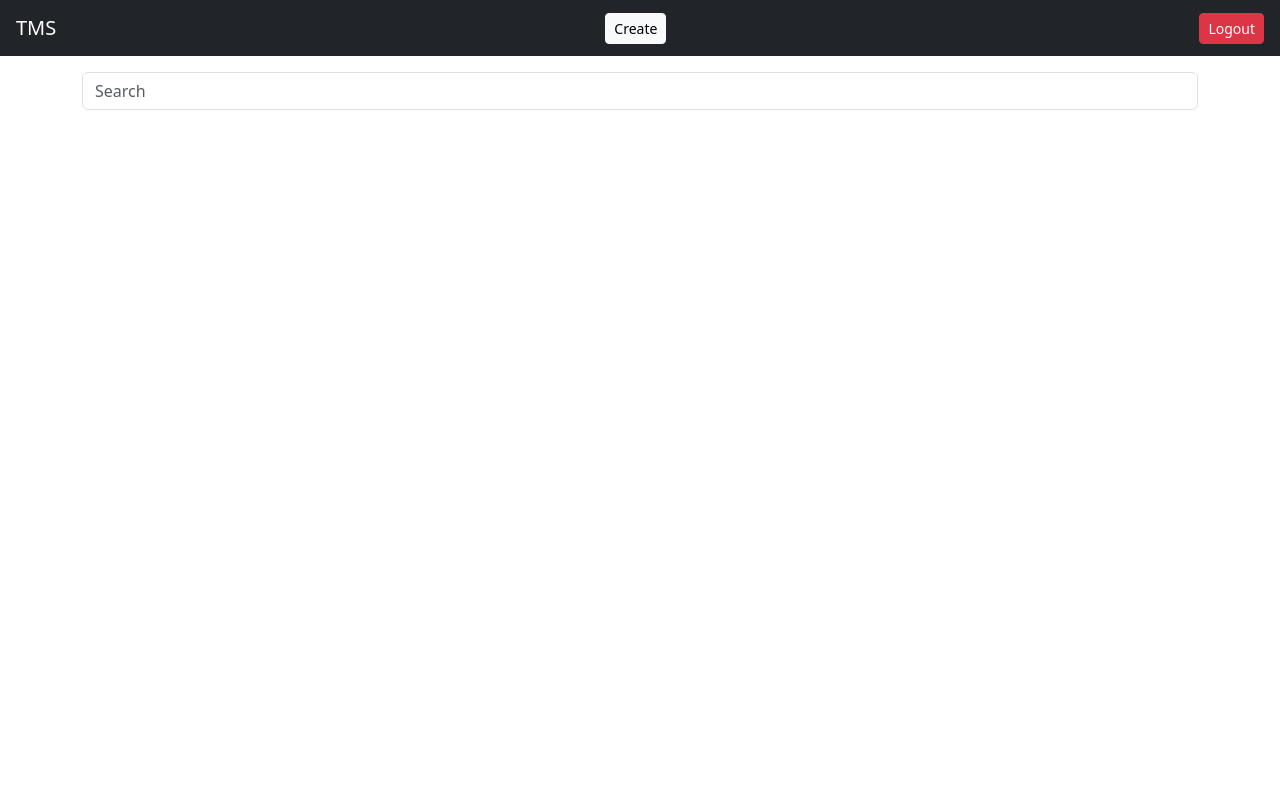
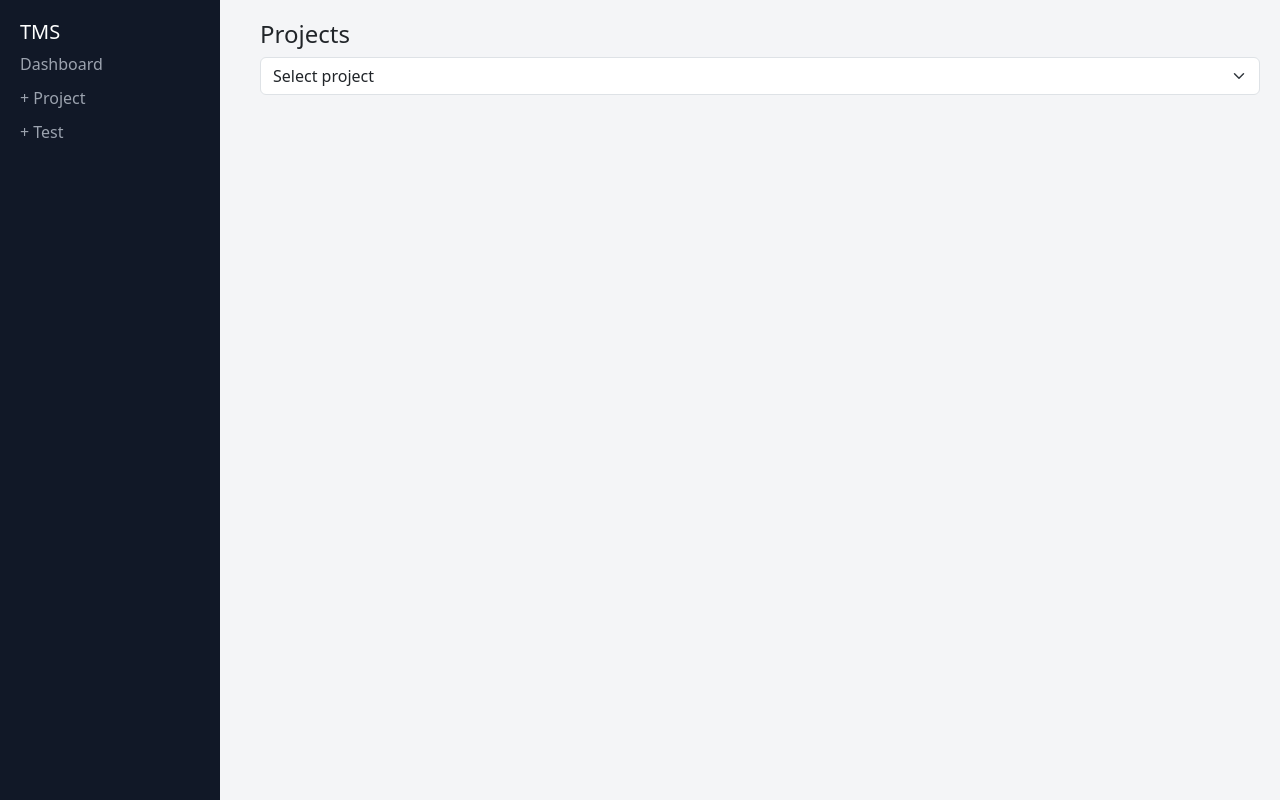
Before and after one commit to ryryryryry1346/tms-app, a Flask app: page / in a window 1280 px wide. Run offline with Flask 3, Linux system fonts and the light colour scheme; the visitor is signed in with stand-in values (Sample User, id 1); data that the repository does not hold is empty; some libraries are stand-ins or nearby versions.

Commit message:
update: SaaS structure + UI redesign

```diff
--- a/templates/base.html
+++ b/templates/base.html
@@ -2,30 +2,106 @@
 <html>
 <head>
   <title>TMS</title>
+
   <link href="https://cdn.jsdelivr.net/npm/bootstrap@5.3.0/dist/css/bootstrap.min.css" rel="stylesheet">
 
   <style>
-    body { overflow-x:hidden; }
+    body {
+      background:#f4f5f7;
+      font-family: system-ui;
+    }
 
-    img {
-      max-width:200px;
-      margin:5px;
+    .navbar {
+      background:#1f2937;
+    }
+
+    .sidebar {
+      width:220px;
+      background:#111827;
+      color:white;
+      height:100vh;
+      position:fixed;
+      padding:20px;
+    }
+
+    .sidebar a {
+      color:#9ca3af;
+      display:block;
+      margin-bottom:10px;
+      text-decoration:none;
+    }
+
+    .sidebar a:hover {
+      color:white;
+    }
+
+    .content {
+      margin-left:240px;
+      padding:20px;
+    }
+
+    .card-test {
+      background:white;
+      border-radius:8px;
+      padding:15px;
+      margin-bottom:10px;
+      box-shadow:0 1px 3px rgba(0,0,0,0.1);
+      transition:0.2s;
+    }
+
+    .card-test:hover {
+      transform:scale(1.01);
+    }
+
+    .status {
+      padding:4px 8px;
+      border-radius:6px;
+      font-size:12px;
+    }
+
+    .passed {
+      background:#dcfce7;
+      color:#166534;
+    }
+
+    .failed {
+      background:#fee2e2;
+      color:#991b1b;
+    }
+
+    .steps {
+      margin-top:10px;
+      display:none;
+    }
+
+    .media img {
+      max-width:150px;
+      border-radius:6px;
       cursor:pointer;
     }
+
   </style>
 </head>
 
 <body>
 
-<nav class="navbar navbar-dark bg-dark px-3">
-  <span class="navbar-brand">TMS</span>
-  <a href="/create" class="btn btn-light btn-sm">Create</a>
-  <a href="/logout" class="btn btn-danger btn-sm">Logout</a>
-</nav>
+<div class="sidebar">
+  <h5>TMS</h5>
+  <a href="/">Dashboard</a>
+  <a href="/create_project">+ Project</a>
+  <a href="/create_test">+ Test</a>
+</div>
 
-<div class="container mt-3">
+<div class="content">
   {% block content %}{% endblock %}
 </div>
 
+<script>
+function toggle(id){
+  let el = document.getElementById("steps-"+id);
+  el.style.display = el.style.display === "none" ? "block" : "none";
+}
+</script>
+
 </body>
 </html>
--- a/templates/create.html
+++ b/templates/create_test.html
@@ -1,9 +1,11 @@
 {% extends "base.html" %}
 {% block content %}
 
+<h4>Create Test</h4>
+
 <form method="post">
 
-<input name="title" placeholder="Title" class="form-control mb-2">
+<input name="title" class="form-control mb-2" placeholder="Title">
 
 <select name="section_id" class="form-select mb-2">
 {% for s in sections %}
--- a/templates/dashboard.html
+++ b/templates/dashboard.html
@@ -1,37 +1,80 @@
 {% extends "base.html" %}
 {% block content %}
 
-<input id="search" class="form-control mb-2" placeholder="Search">
+<h4>Projects</h4>
 
-{% for section in sections %}
-<h5>{{section[1]}}</h5>
+<form method="get" class="mb-3">
+<select name="project" class="form-select" onchange="this.form.submit()">
+  <option>Select project</option>
+  {% for p in projects %}
+  <option value="{{p[0]}}">{{p[1]}}</option>
+  {% endfor %}
+</select>
+</form>
 
-{% for t in tests if t[5] == section[0] %}
-<div class="card p-2 mb-2">
+{% for s in sections %}
+<h5 class="mt-4">{{s[1]}}</h5>
 
-<a href="/test/{{t[0]}}">
-<b>{{t[1]}}</b>
-</a>
+{% for t in tests if t[5]==s[0] %}
+
+<div class="card-test">
+
+<div class="d-flex justify-content-between">
 
 <div>
+<b>{{t[1]}}</b>
+</div>
+
+<div>
+<span class="status {{'passed' if t[4]=='Passed' else 'failed'}}">
+{{t[4]}}
+</span>
+</div>
+
+</div>
+
+<div class="mt-2">
+
+<button onclick="toggle({{t[0]}})" class="btn btn-sm btn-light">
+Steps
+</button>
+
+<button onclick="setStatus({{t[0]}}, 'Passed')" class="btn btn-sm btn-success">
+✔
+</button>
+
+<button onclick="setStatus({{t[0]}}, 'Failed')" class="btn btn-sm btn-danger">
+✗
+</button>
+
+</div>
+
+<div id="steps-{{t[0]}}" class="steps">
+
+<div class="mt-2">
 {{t[2] | safe}}
 </div>
 
-<div class="mt-2">
-<button onclick="setStatus({{t[0]}}, 'Passed')" class="btn btn-success btn-sm">✔</button>
-<button onclick="setStatus({{t[0]}}, 'Failed')" class="btn btn-danger btn-sm">✗</button>
+<hr>
+
+<div>
+<b>Expected:</b><br>
+{{t[3] | safe}}
 </div>
 
 </div>
+
+</div>
+
 {% endfor %}
 {% endfor %}
 
 <script>
-function setStatus(id, status){
-  fetch("/set_status", {
+function setStatus(id,status){
+  fetch("/set_status",{
     method:"POST",
     headers:{"Content-Type":"application/json"},
-    body:JSON.stringify({id:id, status:status})
+    body:JSON.stringify({id:id,status:status})
   }).then(()=>location.reload());
 }
 </script>
```
